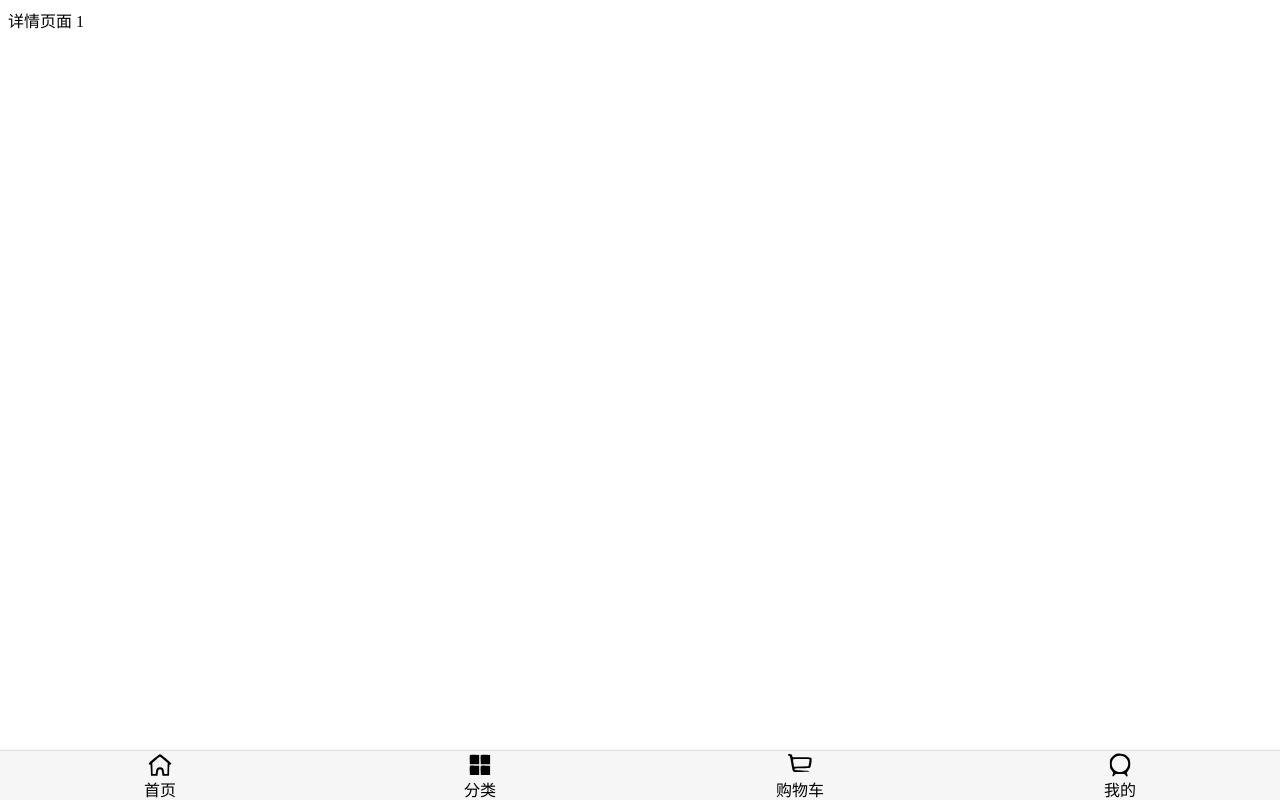
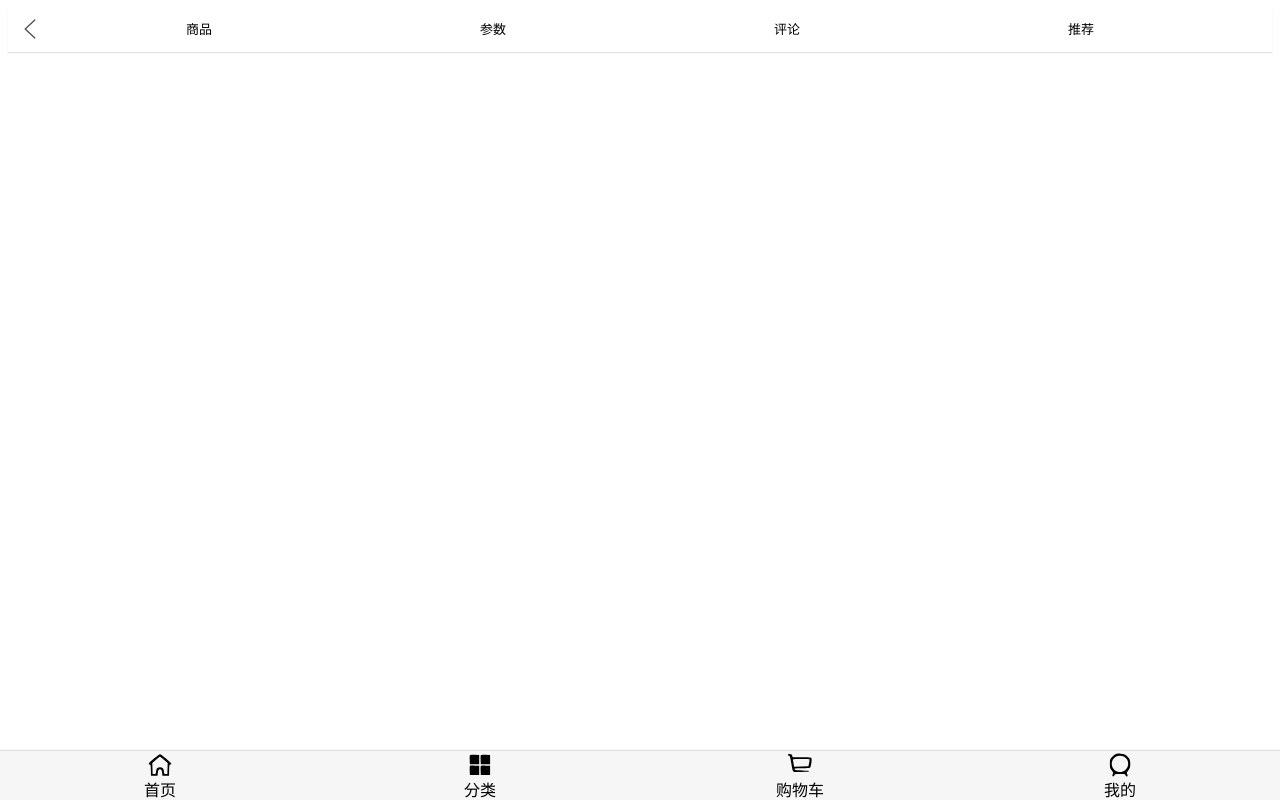
Before and after one commit to yT094/super-mall, a Vue app: page /detail/1 in a window 1280 px wide. Built offline with nearby package versions, Linux system fonts and the light colour scheme.

Commit message:
docs: encapsulate the DetailNavBar

```diff
--- a/src/views/detail/Detail.vue
+++ b/src/views/detail/Detail.vue
@@ -2,15 +2,18 @@
  * @Author: ycs 1748780248@qq.com
  * @Date: 2022-05-14 10:05:37
  * @LastEditors: ycs 1748780248@qq.com
- * @LastEditTime: 2022-05-14 21:25:07
+ * @LastEditTime: 2022-05-15 08:57:15
  * @FilePath: \super-mall\src\views\detail\detail.vue
  * @Description: 这是默认设置,请设置`customMade`, 打开koroFileHeader查看配置 进行设置: https://github.com/OBKoro1/koro1FileHeader/wiki/%E9%85%8D%E7%BD%AE
 -->
 <template>
-  <div>详情页面 {{ iid }}</div>
+  <div id="detail">
+    <detail-nav-bar></detail-nav-bar>
+  </div>
 </template>
 
 <script>
+import DetailNavBar from "./childComps/DetailNavBar";
 export default {
   name: "Detail",
   data() {
@@ -19,11 +22,10 @@ export default {
     };
   },
   created() {
-    console.log("Detail");
     this.iid = this.$route.params.iid;
-    console.log(this.iid);
+    console.log("Detail", this.iid);
   },
-  components: {},
+  components: { DetailNavBar },
 };
 </script>
 
--- /dev/null
+++ b/src/views/detail/childComps/DetailNavBar.vue
@@ -0,0 +1,78 @@
+<!--
+ * @Author: ycs 1748780248@qq.com
+ * @Date: 2022-05-15 08:55:55
+ * @LastEditors: ycs 1748780248@qq.com
+ * @LastEditTime: 2022-05-15 09:39:03
+ * @FilePath: \super-mall\src\views\detail\childComps\DetailNavBar.vue
+ * @Description: 这是默认设置,请设置`customMade`, 打开koroFileHeader查看配置 进行设置: https://github.com/OBKoro1/koro1FileHeader/wiki/%E9%85%8D%E7%BD%AE
+-->
+<template>
+  <div id="detail">
+    <nav-bar class="detail-nav">
+      <div slot="left" class="v-left" @click="onBackClick">
+        <img src="~assets/img/common/back.svg" alt="" />
+      </div>
+      <div slot="center" class="v-center">
+        <div
+          class="r-item"
+          v-for="(item, index) in titles"
+          :key="item.index"
+          :class="{ active: index === currentIndex }"
+          @click="onItemClick(index)"
+        >
+          {{ item }}
+        </div>
+      </div>
+    </nav-bar>
+  </div>
+</template>
+
+<script>
+import NavBar from "components/common/navbar/NavBar";
+export default {
+  name: "DetailNavBar",
+  components: { NavBar },
+  data() {
+    return {
+      iid: null,
+      titles: ["商品", "参数", "评论", "推荐"],
+      currentIndex: 0,
+    };
+  },
+  created() {},
+
+  methods: {
+    // 监听item的点击
+    onItemClick(index) {
+      this.currentIndex = index;
+      console.log("Detail:", index);
+    },
+    // 监听返回的点击
+    onBackClick() {
+      this.$router.back();
+    },
+  },
+};
+</script>
+
+<style lang="less" scoped>
+.detail-nav {
+  .v-center {
+    display: flex;
+    font-size: 13px;
+    .r-item {
+      flex: 1;
+    }
+
+    .active {
+      color: var(--color-high-text);
+    }
+  }
+
+  .v-left {
+    img {
+      margin-top: 10px;
+    }
+  }
+}
+</style>
```
Also changed, not shown: 1 other file (tests, documents, lock files or other folders).
